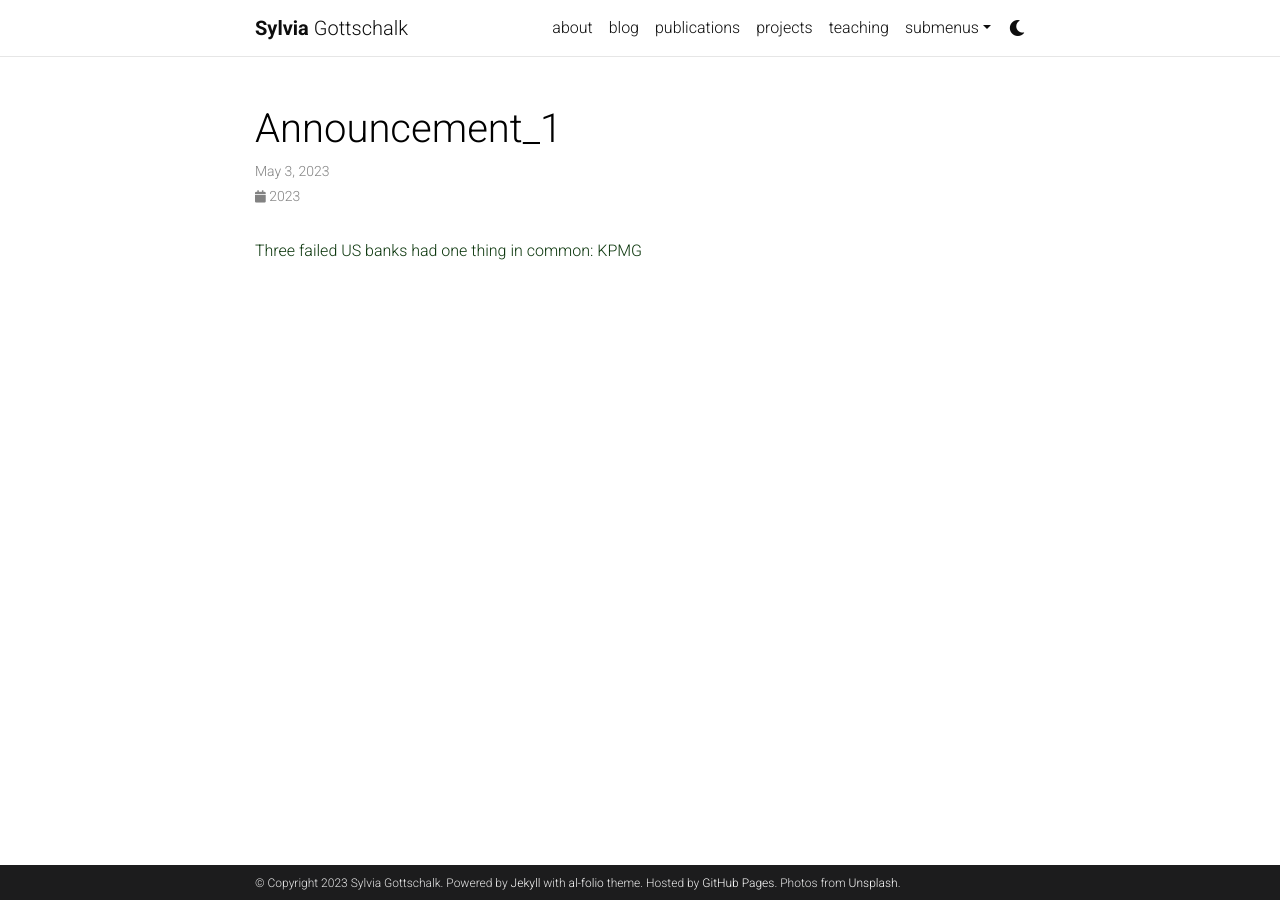
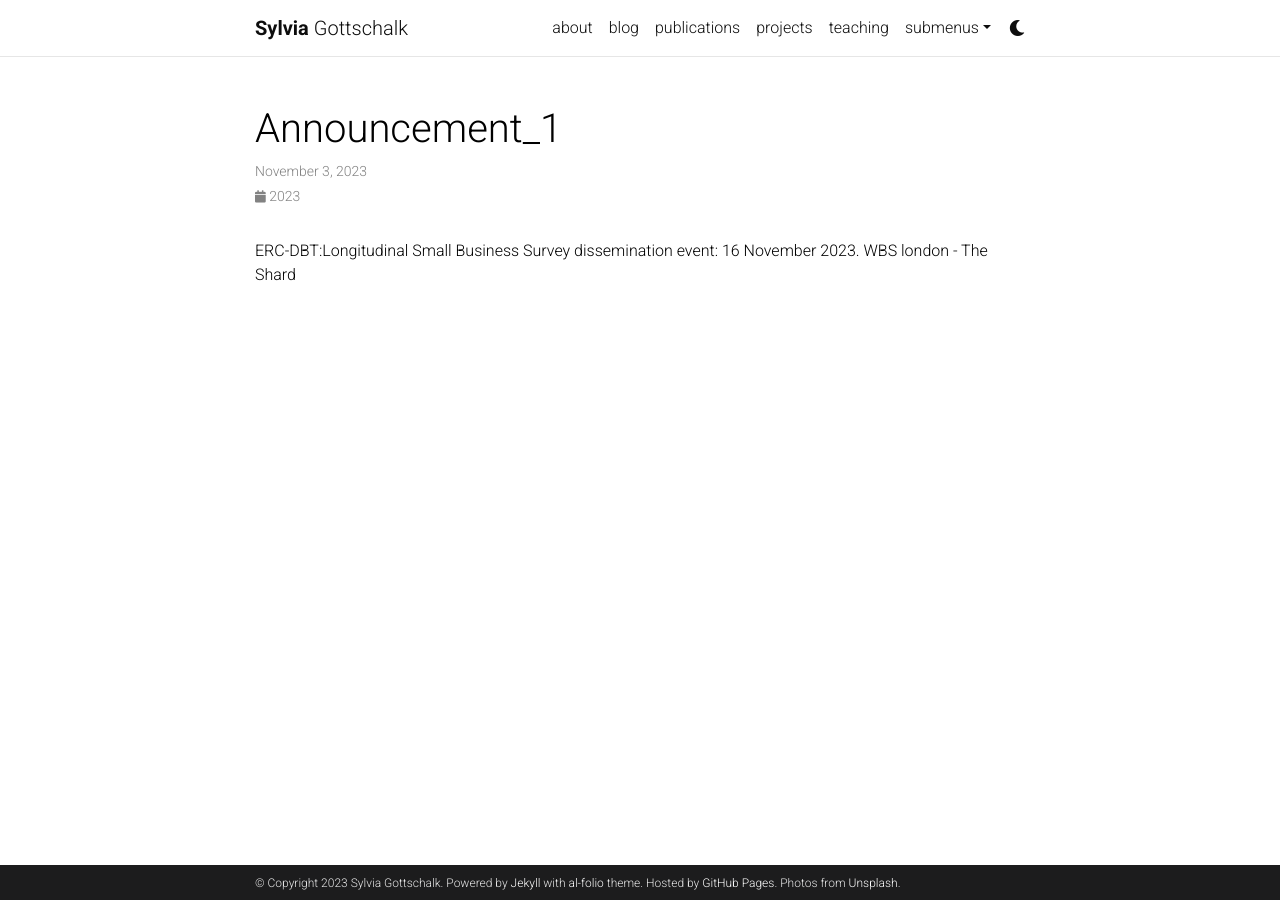
Before and after one commit to sdgottschalk/sgottschalk.io, a Jekyll site: the page built from _news/announcement_1.md, in a window 1280 px wide. Built offline with Jekyll 4.4.1, drawn with Linux system fonts in a browser that asks for light colours; comment, search, counter and statistics services are not loaded; a style sheet for code colours, icons or effects is not loaded.

Commit message:
Update announcement_1.md

```diff
--- a/_news/announcement_1.md
+++ b/_news/announcement_1.md
@@ -1,8 +1,8 @@
 ---
 layout: post
-date: 2023-05-3 15:59:00-0400
+date: 2023-11-3 15:59:00-0400
 inline: true
 related_posts: false
 ---
 
-[Three failed US banks had one thing in common: KPMG](https://www.ft.com/content/feb33914-493e-467c-b67e-28fcd1b3814d)
+ERC-DBT:Longitudinal Small Business Survey dissemination event: 16 November 2023. WBS london - The Shard
```
